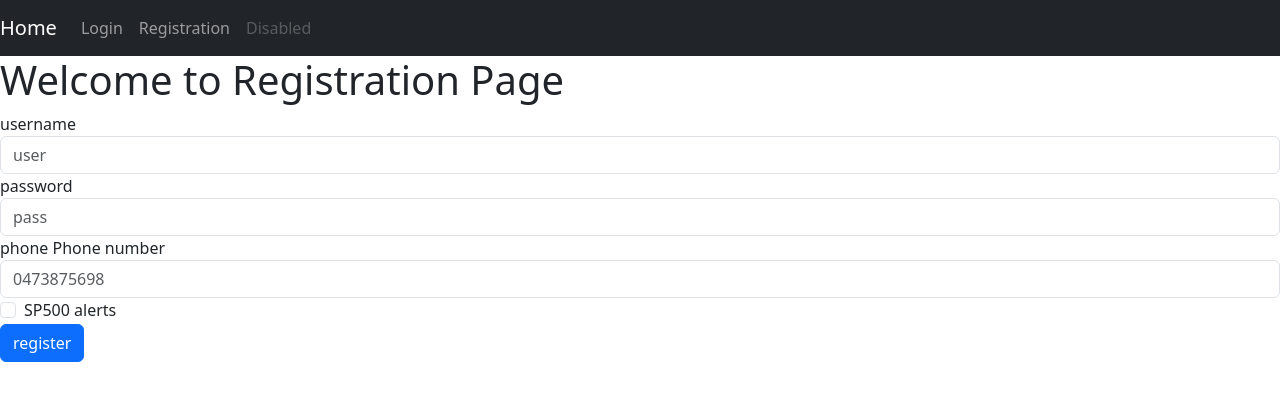
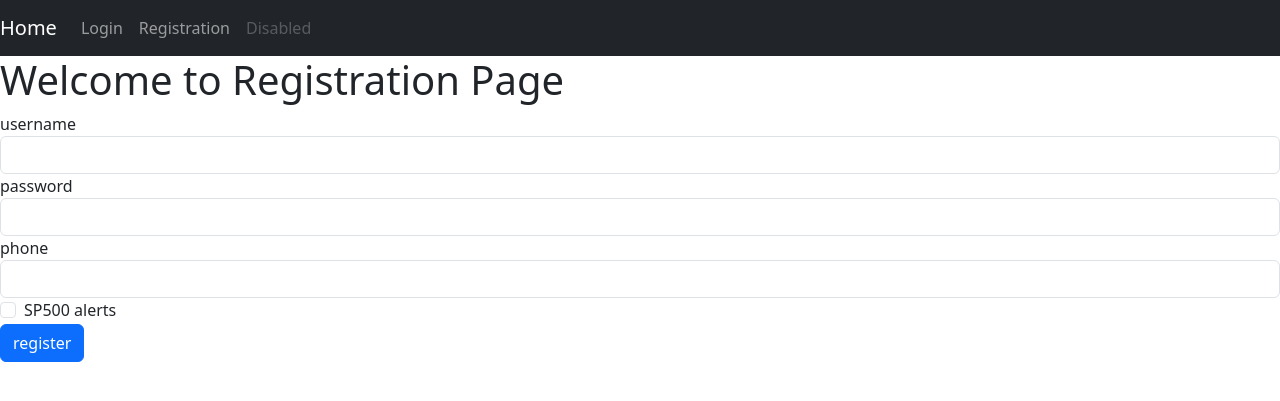
Before and after one commit to kobefrancque/stock_notification_app, a Flask app: page /registration in a window 1280 px wide. Shown: the top 401 px of the page. Run offline with Flask 3, Linux system fonts and the light colour scheme.

Commit message:
Use wtforms object reference inside registration form

```diff
--- a/templates/registration.html
+++ b/templates/registration.html
@@ -11,22 +11,21 @@ Registration Page
   {{ registration_form.csrf_token }}
   <div class="form-group">
     {{ registration_form.username.label(class='form_label')}}
-    <input type="text" class="form-control" id="username_input" placeholder="user">
+    {{ registration_form.username(class="form-control")}}
   </div>
   <div class="form-group">
     {{ registration_form.password.label(class='form_label')}}
-    <input type="password" class="form-control" id="password_input" placeholder="pass">
+    {{ registration_form.password(class="form-control")}}
   </div>
   <div class="form-group">
     {{ registration_form.phone.label(class='form_label')}}
-    <label for="phone_input">Phone number</label>
-    <input type="tel" class="form-control" id="phone_input" placeholder="0473875698">
+    {{ registration_form.phone(class="form-control")}}
   </div>
   <div class="form-check">
-    <input type="checkbox" class="form-check-input" id="sp500_check">
     {{ registration_form.sp500_enabled.label(class='form_label')}}
+    {{ registration_form.sp500_enabled(class="form-check-input") }}
   </div>
-  {{ registration_form.submit(class="btn btn-primary") }}
+    {{ registration_form.submit(class="btn btn-primary") }}
 </form>
 
 
```
